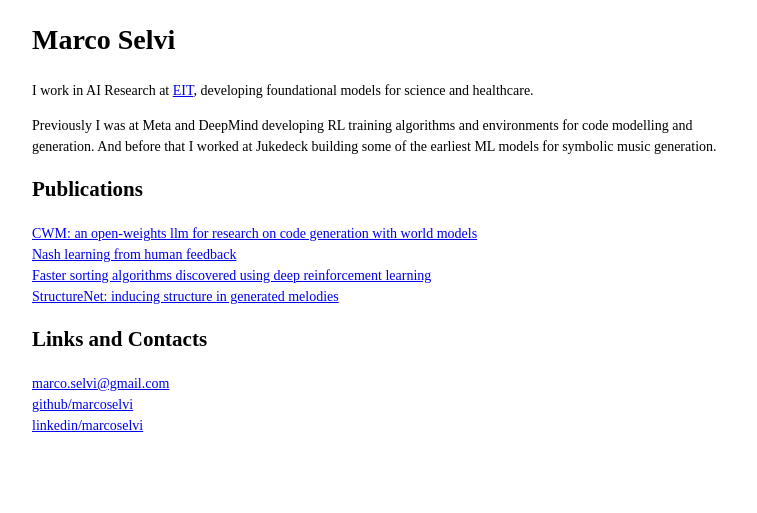
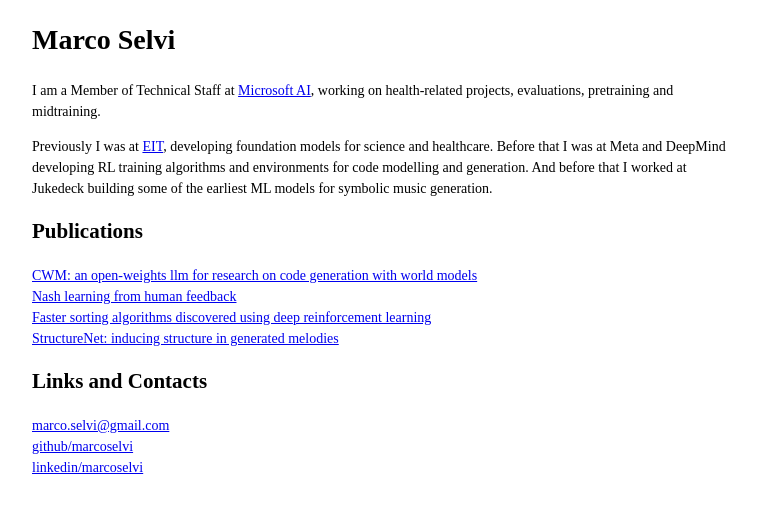
Before and after one commit to marcoselvi/marcoselvi.github.io, a Jekyll site: the page built from index.md, in a window 1280 px wide. Shown: the top 513 px of the page, without its empty margins (258-1015 px from the left). Built offline with Jekyll 4.4.1, drawn with Linux system fonts in a browser that asks for light colours; a style sheet for code colours, icons or effects is not loaded.

Commit message:
Update bio with Microsoft AI role

```diff
--- a/index.md
+++ b/index.md
@@ -5,9 +5,10 @@ title: Home
 
 # Marco Selvi
 
-I work in AI Research at [EIT](https://www.eit.org/), developing foundational models for science and healthcare.
+I am a Member of Technical Staff at [Microsoft AI](https://microsoft.ai/), working on health-related projects, evaluations, pretraining and midtraining.
 
-Previously I was at Meta and DeepMind developing RL training algorithms and environments for code modelling and generation.
+Previously I was at [EIT](https://www.eit.org/), developing foundation models for science and healthcare.
+Before that I was at Meta and DeepMind developing RL training algorithms and environments for code modelling and generation.
 And before that I worked at Jukedeck building some of the earliest ML models for symbolic music generation.
 
 ## Publications
```
